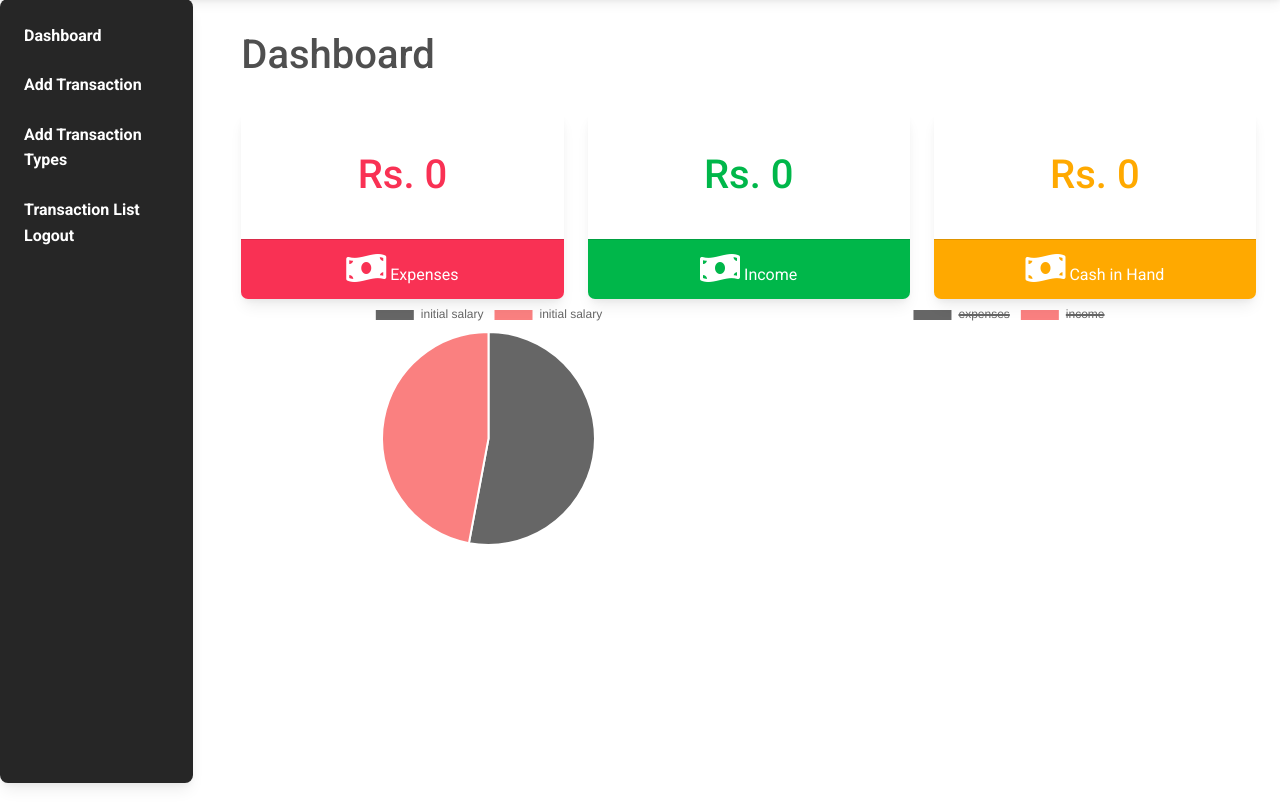
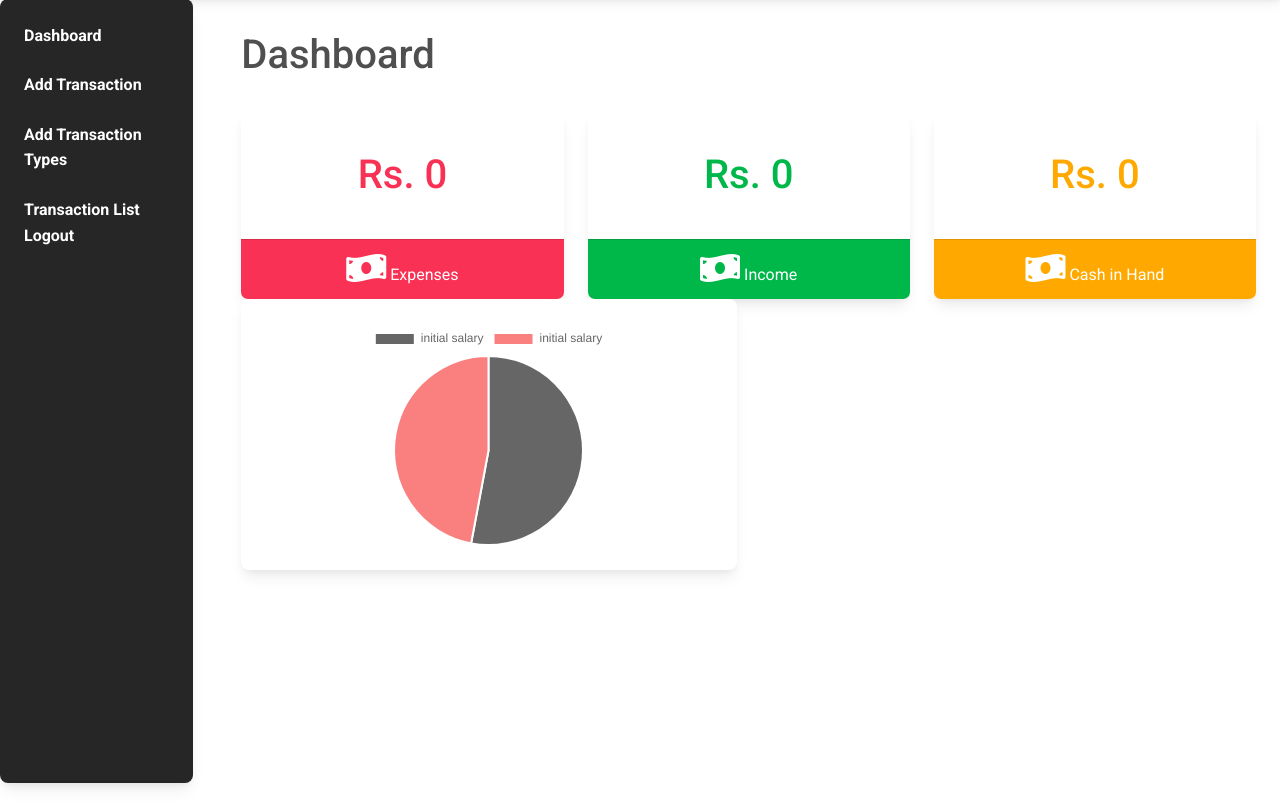
Before and after one commit to prabodh44/MoneyLover, a Django app: page /money/ in a window 1280 px wide. Shown: the part 60-867 px from the top of the page. Run offline with Django 3.2, Linux system fonts and the light colour scheme; data comes from the database, SQL or seed files in the repository; some libraries are stand-ins or nearby versions.

Commit message:
Prabodh: made the chart into a card

```diff
--- a/money/templates/money/index.html
+++ b/money/templates/money/index.html
@@ -50,11 +50,17 @@
     <div id="container">
         <div class="row">
             <div class="col-md-6">
+                <div class="card text-center">
+                <div class="card-body text-warning">
+                    <canvas id="transactionChart" data-url="{% url 'pieChart' %}"></canvas>
+                </div>
+            </div>
+            {% comment %} <div class="col-md-6">
                 <canvas id="transactionChart" data-url="{% url 'pieChart' %}"></canvas>
             </div>
             <div class="col-md-6">
                 <canvas id="incomeexpensechart" data-url="{% url 'income_expense_chart' %}"></canvas>
-            </div>
+            </div> {% endcomment %}
         </div>
     </div>
 
```
